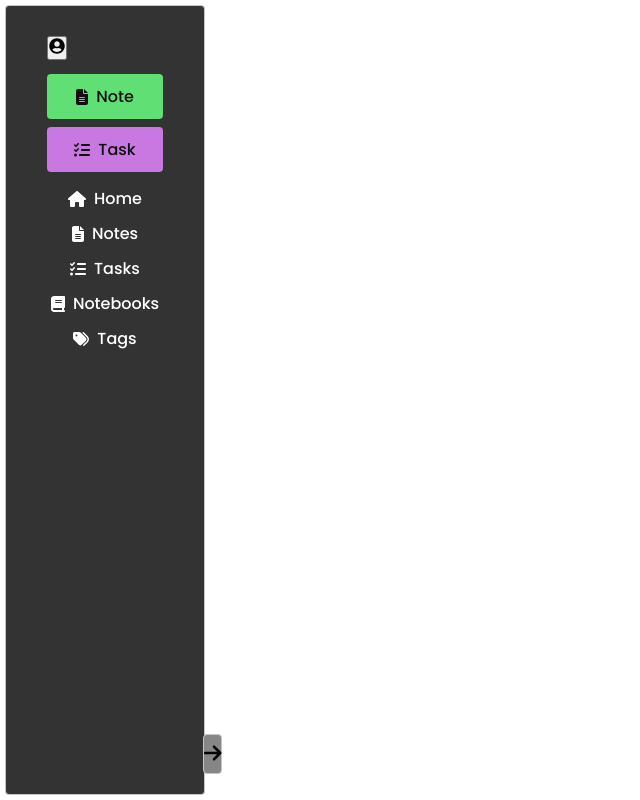
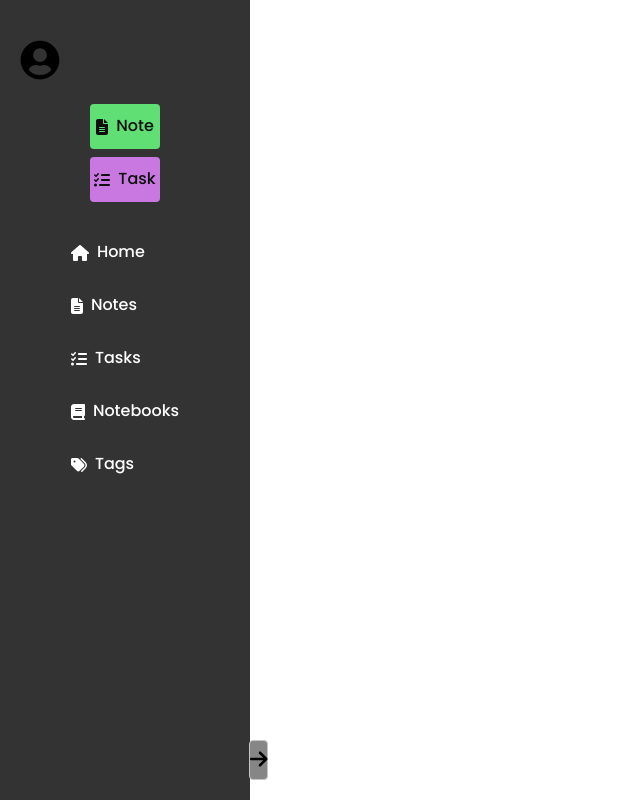
Before and after one commit to Tashley13/Clevernote-, a React (Vite) app in the folder react-vite/: page / in a window 1280 px wide. Shown: the whole page, without its empty margins (0-640 px from the left). Built offline with nearby package versions, Linux system fonts and the light colour scheme; no server answers.

Commit message:
added styling for nav bar

```diff
--- a/react-vite/src/components/Navigation/Navigation.css
+++ b/react-vite/src/components/Navigation/Navigation.css
@@ -1,24 +1,34 @@
 .profile-dropdown {
-  position: absolute;
+  display: flex;
+  flex-direction: column;
+  align-items: flex-start;
+  width: 100%;
+  padding: 10px;
+  position: relative;
 }
 
 #nav-main {
   position: relative;
-  border: 1px solid rgb(197, 197, 197);
-  border-radius: 4px;
-  margin: 5px;
-  background-color: rgb(46, 46, 46);
+  background-color: #333;
+  color: white;
   width: 250px;
   padding: 12px;
+  display: flex;
+  flex-direction: column;
+  height: 100vh;
   transition: all 200ms ease-in-out;
 }
 
 #nav-list {
   list-style: none;
-  padding: none;
+  padding: 0;
+  flex-grow: 1;
+  display: flex;
+  flex-direction: column;
+  align-items: flex-start;
 }
 
-#nav-list > li{
+#nav-list>li {
   margin: 10px 0;
 }
 
@@ -31,7 +41,6 @@
   border: 1px solid rgb(197, 197, 197);
   border-radius: 4px;
   background-color: rgb(134, 134, 134);
-
   transition: all 200ms ease-in-out;
 }
 
@@ -39,28 +48,29 @@
   transition: all 200ms ease-in-out;
 }
 
-.big-btn-container{
+.big-btn-container {
   display: flex;
   flex-direction: column;
+  margin-bottom: 20px;
 }
 
-.nav-btn-primary{
+.nav-btn-primary {
   display: flex;
   justify-content: center;
   align-items: center;
   width: 100%;
   border-radius: 4px;
   text-decoration: none;
-  color:rgb(14, 14, 14);
+  color: rgb(14, 14, 14);
   height: 45px;
   margin: 4px 0;
 }
 
-.nav-btn-primary > * {
+.nav-btn-primary>* {
   margin: 0 4px;
 }
 
-.green{
+.green {
   background-color: rgb(96, 223, 117);
 }
 
@@ -68,19 +78,76 @@
   background-color: rgb(149, 230, 162);
 }
 
-.purple{
+.purple {
   background-color: rgb(200, 120, 224);
 }
 
-.purple:hover{
+.purple:hover {
   background-color: rgb(204, 143, 223);
 }
 
 .text-white {
-  color:white;
+  color: white;
   height: 25px;
 }
 
-.text-white:hover{
+.text-white:hover {
   background-color: rgb(119, 119, 119);
 }
+
+.profile {
+  display: flex;
+  align-items: center;
+  justify-content: flex-start;
+  width: 100%;
+  padding: 20px 0;
+}
+
+.profile button {
+  border-radius: 50%;
+  width: 40px;
+  height: 40px;
+  margin-right: 10px;
+  background-color: transparent;
+  border: none;
+  cursor: pointer;
+}
+
+.profile svg {
+  width: 40px;
+  height: 40px;
+  margin-right: 10px;
+}
+
+.profile .profile-info {
+  display: flex;
+  flex-direction: column;
+  margin-left: 10px;
+}
+
+.profile .profile-info span {
+  margin: 2px 0;
+}
+
+.profile-dropdown button {
+  background: #555;
+  /* Button background color */
+  border: none;
+  color: white;
+  /* Button text color */
+  cursor: pointer;
+  padding: 10px 20px;
+  font-size: 16px;
+  text-align: left;
+  border-radius: 4px;
+  /* Rounded corners */
+  margin-top: 10px;
+  /* Spacing between elements */
+}
+
+.profile-dropdown button:hover {
+  background-color: #666;
+  /* Darker background on hover */
+  text-decoration: none;
+  /* Remove underline on hover */
+}
--- a/react-vite/src/components/Navigation/Navigation.jsx
+++ b/react-vite/src/components/Navigation/Navigation.jsx
@@ -6,62 +6,75 @@ import { faArrowRight, faBook, faFileLines, faHouse, faListCheck, faTags } from
 import { useState } from "react";
 
 function Navigation() {
-  const [navOpen, setNavOpen] = useState(true)
+  const [navOpen, setNavOpen] = useState(true);
 
   const navViewChanger = () => {
-    const navMain = document.getElementById("nav-main")
-    const arrow = document.getElementById("viewer-icon")
-    const innerText = document.querySelectorAll('.nav-inner-text')
-    setNavOpen(!navOpen)
+    const navMain = document.getElementById("nav-main");
+    const arrow = document.getElementById("viewer-icon");
+    const innerText = document.querySelectorAll('.nav-inner-text');
+    setNavOpen(!navOpen);
 
-    if(navOpen){
-      navMain.style.width = '50px'
-      arrow.style.rotate = '360deg'
+    if (navOpen) {
+      navMain.style.width = '50px';
+      arrow.style.rotate = '360deg';
       innerText.forEach(el => {
-        el.style.display = "none"
-      })
-
-    }else{
-      navMain.style.width = '250px'
-      arrow.style.rotate = '180deg'
+        el.style.display = "none";
+      });
+    } else {
+      navMain.style.width = '250px';
+      arrow.style.rotate = '180deg';
       innerText.forEach(el => {
-        el.style.display = "block"
-      })
+        el.style.display = "block";
+      });
     }
   }
+
   return (
     <nav id="nav-main">
-        <ul id="nav-list">
-          <li className="nav-list-profile">
+      <div className="profile">
         <ProfileButton />
-          </li>
+      </div>
       <div className="big-btn-container">
         <NavLink className='nav-btn-primary green' to="/">
           <FontAwesomeIcon icon={faFileLines} />
           <span className="nav-inner-text">Note</span>
         </NavLink>
-
         <NavLink className='nav-btn-primary purple' to="/">
           <FontAwesomeIcon icon={faListCheck} />
           <span className="nav-inner-text">Task</span>
         </NavLink>
       </div>
+      <ul id="nav-list">
         <li>
-            <NavLink className='nav-btn-primary text-white' to="/"><FontAwesomeIcon icon={faHouse} /><span className="nav-inner-text">Home</span></NavLink>
+          <NavLink className='nav-btn-primary text-white' to="/">
+            <FontAwesomeIcon icon={faHouse} />
+            <span className="nav-inner-text">Home</span>
+          </NavLink>
         </li>
         <li>
-            <NavLink className='nav-btn-primary text-white' to="/"><FontAwesomeIcon icon={faFileLines} /><span className="nav-inner-text">Notes</span></NavLink>
+          <NavLink className='nav-btn-primary text-white' to="/">
+            <FontAwesomeIcon icon={faFileLines} />
+            <span className="nav-inner-text">Notes</span>
+          </NavLink>
         </li>
         <li>
-            <NavLink className='nav-btn-primary text-white' to="/"><FontAwesomeIcon icon={faListCheck} /><span className="nav-inner-text">Tasks</span></NavLink>
+          <NavLink className='nav-btn-primary text-white' to="/">
+            <FontAwesomeIcon icon={faListCheck} />
+            <span className="nav-inner-text">Tasks</span>
+          </NavLink>
         </li>
         <li>
-            <NavLink className='nav-btn-primary text-white' to="/"><FontAwesomeIcon icon={faBook} /><span className="nav-inner-text">Notebooks</span></NavLink>
+          <NavLink className='nav-btn-primary text-white' to="/">
+            <FontAwesomeIcon icon={faBook} />
+            <span className="nav-inner-text">Notebooks</span>
+          </NavLink>
         </li>
         <li>
-            <NavLink className='nav-btn-primary text-white' to="/"><FontAwesomeIcon icon={faTags} /><span className="nav-inner-text">Tags</span></NavLink>
+          <NavLink className='nav-btn-primary text-white' to="/">
+            <FontAwesomeIcon icon={faTags} />
+            <span className="nav-inner-text">Tags</span>
+          </NavLink>
         </li>
-          {/* Maybe add a trash feature */}
       </ul>
       <button id="nav-close-btn" onClick={navViewChanger}>
         <FontAwesomeIcon id="viewer-icon" icon={faArrowRight} />
--- a/react-vite/src/router/layout.css
+++ b/react-vite/src/router/layout.css
@@ -7,12 +7,13 @@
 #nav-main {
     background-color: #333;
     color: white;
-    width: 200px;
+    width: 250px;
     padding: 20px;
     display: flex;
     flex-direction: column;
     align-items: center;
     justify-content: space-between;
+    transition: all 200ms ease-in-out;
 }
 
 #content {
```
Also changed, not shown: 1 other file (tests, documents, lock files or other folders). Lines whose indentation alone changed are shown as unchanged.
